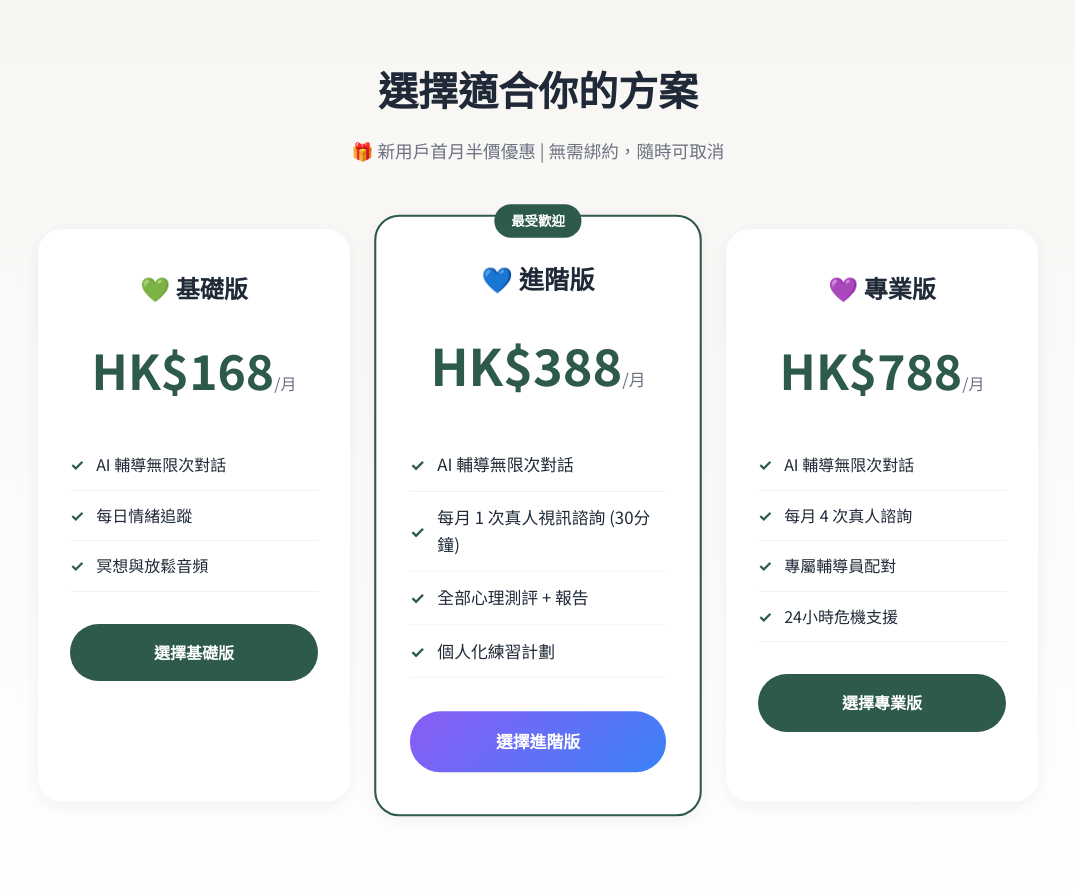
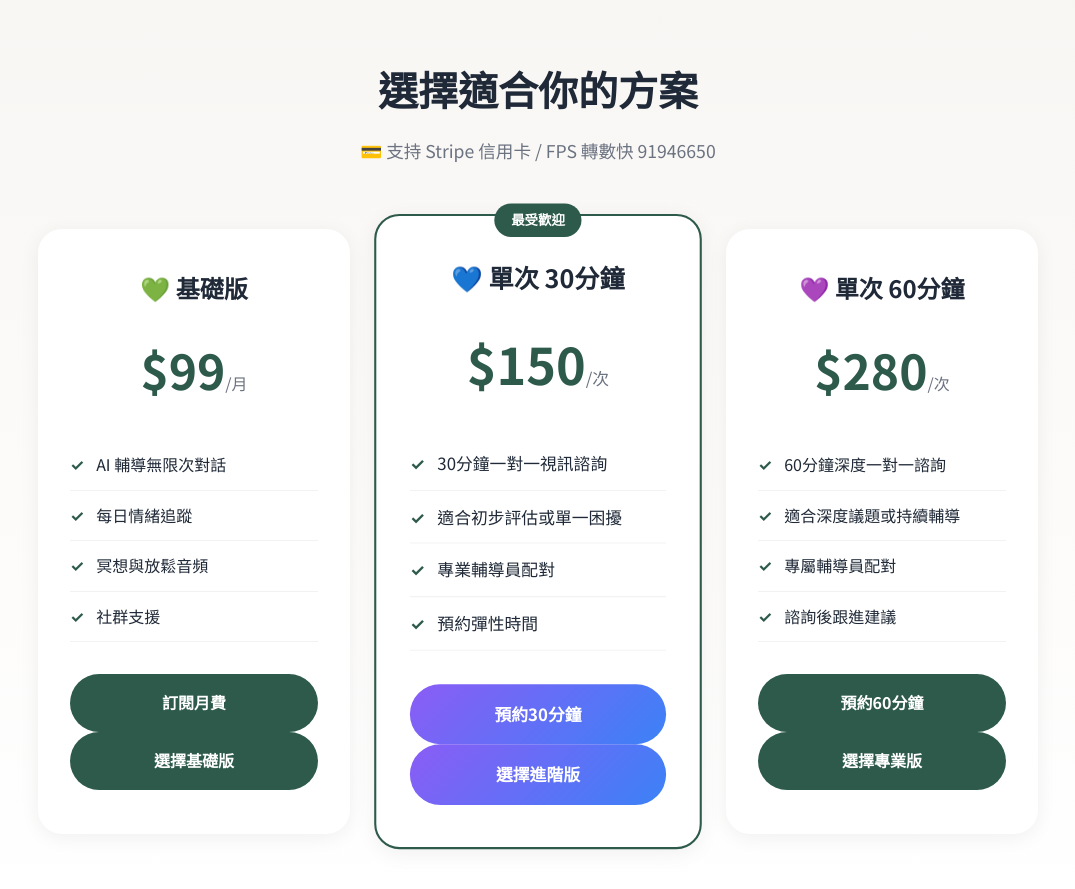
Before and after one commit to kenx1992-sudo/southwind-counselling, a website: page docs/index.html in a window 1280 px wide. Shown: the part 1480-2369 px from the top of the page, without its empty margins (102-1177 px from the left). Drawn offline with Linux system fonts and the light colour scheme.

Commit message:
Update: 根據Szechunbot要求更新定價 - 月費9, 單次50/80, 添加Stripe鏈接和FPS

```diff
--- a/docs/index.html
+++ b/docs/index.html
@@ -646,41 +646,45 @@
         <div class="container">
             <div class="section-title">
                 <h2>選擇適合你的方案</h2>
-                <p>🎁 新用戶首月半價優惠 | 無需綁約，隨時可取消</p>
+                <p>💳 支持 Stripe 信用卡 / FPS 轉數快 91946650</p>
             </div>
             <div class="pricing-grid">
                 <div class="pricing-card">
                     <h3>💚 基礎版</h3>
-                    <div class="price">HK$168<span>/月</span></div>
+                    <div class="price">$99<span>/月</span></div>
                     <ul class="pricing-features">
                         <li>AI 輔導無限次對話</li>
                         <li>每日情緒追蹤</li>
                         <li>冥想與放鬆音頻</li>
+                        <li>社群支援</li>
                     </ul>
+                    <a href="https://buy.stripe.com/14A9AL49G2Lb7Sqbdt2cg00" class="pricing-btn">訂閱月費</a>
                     <a href="#" class="pricing-btn">選擇基礎版</a>
                 </div>
 
                 <div class="pricing-card popular">
-                    <h3>💙 進階版</h3>
-                    <div class="price">HK$388<span>/月</span></div>
+                    <h3>💙 單次 30分鐘</h3>
+                    <div class="price">$150<span>/次</span></div>
                     <ul class="pricing-features">
-                        <li>AI 輔導無限次對話</li>
-                        <li>每月 1 次真人視訊諮詢 (30分鐘)</li>
-                        <li>全部心理測評 + 報告</li>
-                        <li>個人化練習計劃</li>
+                        <li>30分鐘一對一視訊諮詢</li>
+                        <li>適合初步評估或單一困擾</li>
+                        <li>專業輔導員配對</li>
+                        <li>預約彈性時間</li>
                     </ul>
+                    <a href="https://buy.stripe.com/7sY8wHdKgadDa0y4P52cg01" class="pricing-btn">預約30分鐘</a>
                     <a href="#" class="pricing-btn">選擇進階版</a>
                 </div>
 
                 <div class="pricing-card">
-                    <h3>💜 專業版</h3>
-                    <div class="price">HK$788<span>/月</span></div>
+                    <h3>💜 單次 60分鐘</h3>
+                    <div class="price">$280<span>/次</span></div>
                     <ul class="pricing-features">
-                        <li>AI 輔導無限次對話</li>
-                        <li>每月 4 次真人諮詢</li>
+                        <li>60分鐘深度一對一諮詢</li>
+                        <li>適合深度議題或持續輔導</li>
                         <li>專屬輔導員配對</li>
-                        <li>24小時危機支援</li>
+                        <li>諮詢後跟進建議</li>
                     </ul>
+                    <a href="https://buy.stripe.com/6oU28j9u0gC1goW6Xd2cg02" class="pricing-btn">預約60分鐘</a>
                     <a href="#" class="pricing-btn">選擇專業版</a>
                 </div>
             </div>
```
Also changed, not shown: 1 other file.
